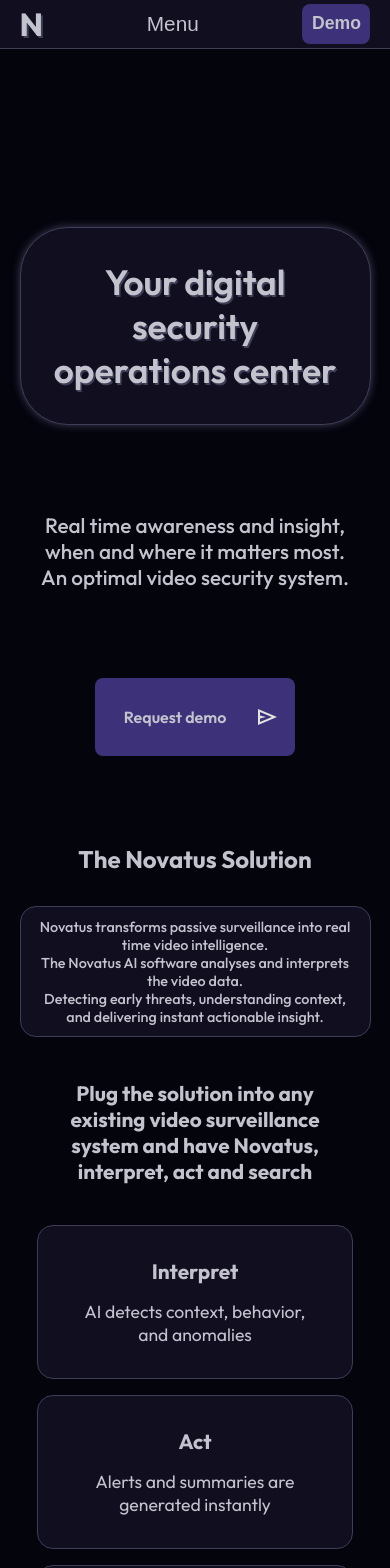
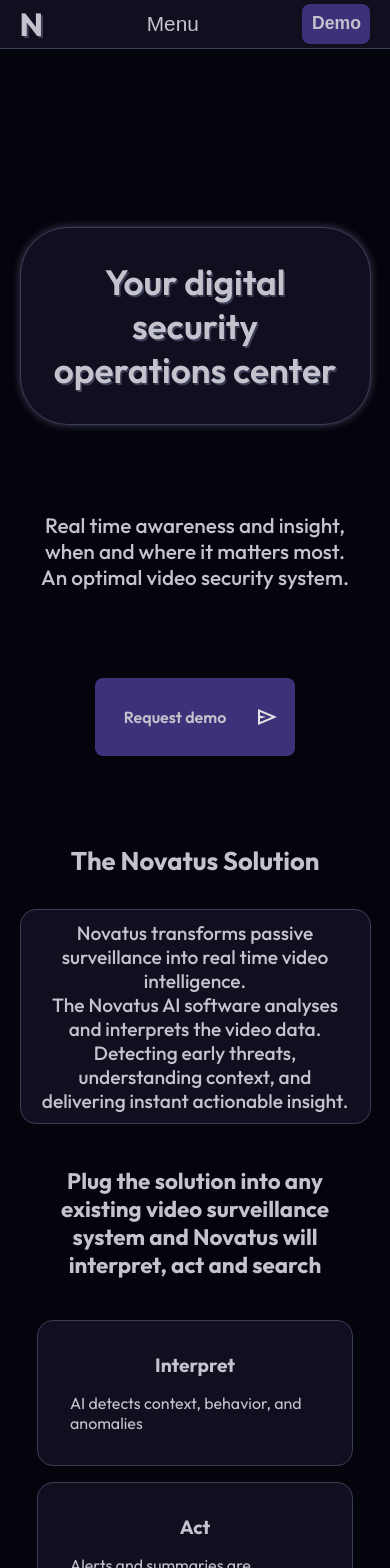
Before and after one commit to helauren42/ai-security-website, a React (Create React App) app in the folder FrontEnd/: page / in a window 390 px wide. Shown: the top 1568 px of the page. Built offline with nearby package versions, Linux system fonts and the light colour scheme.

Commit message:
improved brief responsiveness

```diff
--- a/FrontEnd/src/CSS/Brief.css
+++ b/FrontEnd/src/CSS/Brief.css
@@ -116,21 +116,31 @@
   }
 
   #brief-paragraph {
-    font-size: 1.1rem;
+    font-size: 1.3rem;
   }
 
 }
 
-@media(max-width: 400px) {
+@media(max-width: 430px) {
   #brief-title {
-    font-size: 1.5rem;
+    font-size: 1.6rem;
   }
 
   #how-it-works-title {
-    font-size: 1.3rem;
+    font-size: 1.4rem;
   }
 
   #brief-paragraph {
-    font-size: 0.9rem;
+    font-size: 1.2rem;
+  }
+
+  .mini-trip-card h3 {
+    text-align: center;
+    font-size: 1.2rem;
+  }
+
+  .mini-trip-card p {
+    text-align: start;
+    font-size: 1rem;
   }
 }
--- a/FrontEnd/src/JS/Brief.js
+++ b/FrontEnd/src/JS/Brief.js
@@ -8,7 +8,7 @@
           The Novatus AI software analyses and interprets the video data.<br /> Detecting early threats, understanding context, and delivering instant actionable insight.<br />
         </p>
         <div id="how-it-works">
-          <h2 id="how-it-works-title">Plug the solution into any existing video surveillance system and have Novatus, interpret, act and search</h2>
+          <h2 id="how-it-works-title">Plug the solution into any existing video surveillance system and Novatus will interpret, act and search</h2>
           <div id="mini-trip-cards-section">
             <div className='mini-trip-card'>
               <h3>Interpret</h3>
```
